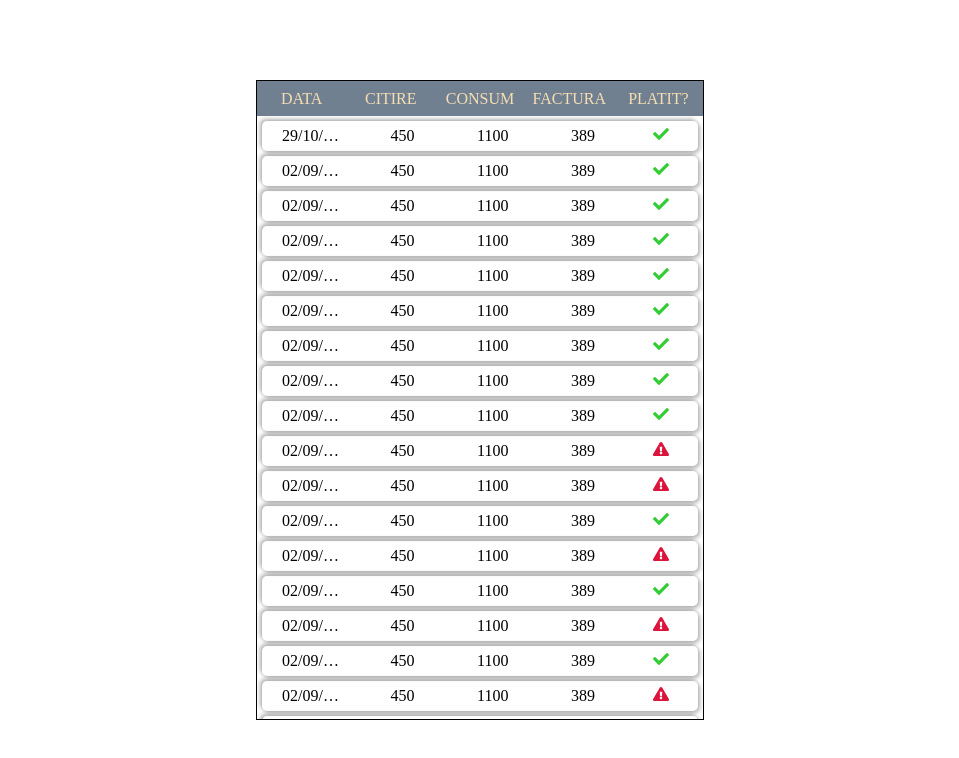
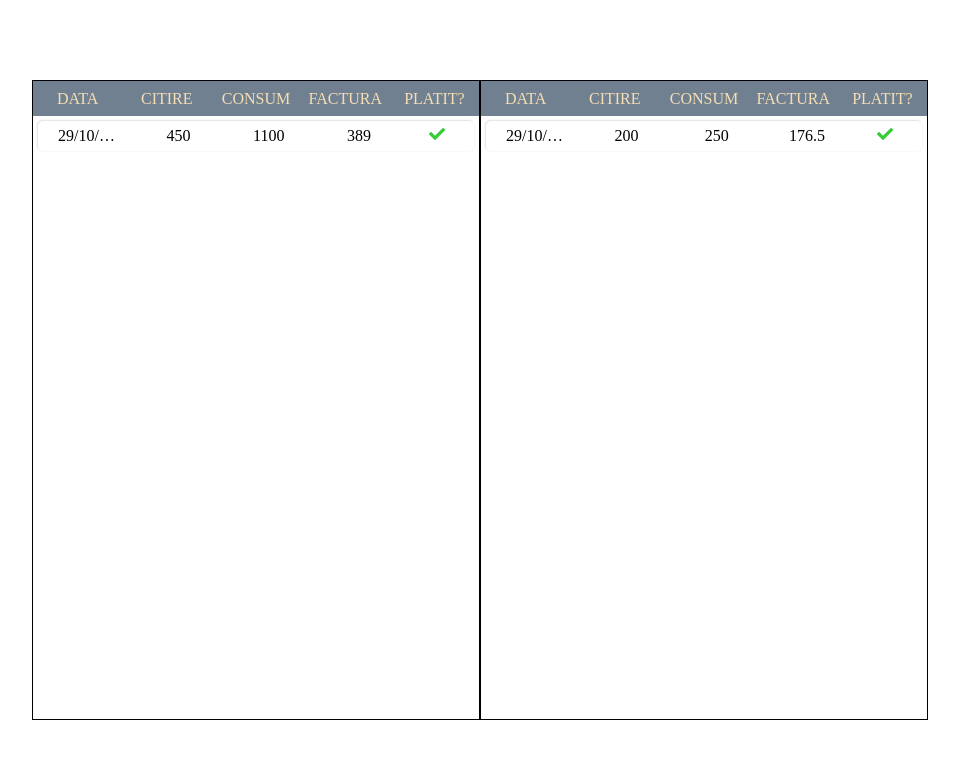
Before and after one commit to PeterBorza/RTK---presentationApp, a React (Create React App) app: page / in a window 1280 px wide. Shown: the top 758 px of the page, without its empty margins (160-1119 px from the left). Built offline with nearby package versions, Linux system fonts and the light colour scheme.

Commit message:
0003 - Expences put into Table, renderBody intro

```diff
--- a/src/App.tsx
+++ b/src/App.tsx
@@ -6,7 +6,7 @@ import { Building } from "./components/building-story";
 import { FormModal } from "./components/FormWrapper";
 
 import styles from "./App.module.scss";
-import TableContainer from "./components/house-keeping/GasTableContainer";
+import { GasExpences, LightExpences } from "./components/house-keeping";
 
 const App: React.FC = () => {
 	return (
@@ -15,7 +15,8 @@ const App: React.FC = () => {
 			{/* <Colors /> */}
 			{/* <Building /> */}
 			{/* <FormModal formWidth='80' /> */}
-			<TableContainer />
+			<GasExpences />
+			<LightExpences />
 		</div>
 	);
 };
--- a/src/components/house-keeping/GasCard/GasCard.module.scss
+++ b/src/components/house-keeping/GasCard/GasCard.module.scss
@@ -18,14 +18,12 @@
 		color: green;
 	}
 	&:hover {
-		background-color: rgb(218, 210, 210);
+		background-color: rgb(245, 239, 239);
 	}
 }
 
 .data {
 	padding: 0 15px;
-	font-weight: 400;
-	font-size: 1rem;
 	overflow: hidden;
 	text-overflow: ellipsis;
 	white-space: nowrap;
--- a/src/components/house-keeping/GasTableContainer.tsx
+++ b/src/components/house-keeping/GasTableContainer.tsx
@@ -1,37 +1,26 @@
-import React from "react";
-import ScrollTable from "../../reusables/ScrollTable";
 import { Gaz } from "./GasCard";
-import { gasState, gasLabelState } from "./selectors";
+import { Table } from "../../reusables/ScrollTable";
+import { gasState } from "./selectors";
 import { selectGas } from "./houseSlice";
 import { useDispatch, useSelector } from "react-redux";
 
-const TableContainer = () => {
+const GasTableContainer = () => {
 	const dispatch = useDispatch();
 	const gas = useSelector(gasState);
-	const labels = useSelector(gasLabelState);
 
 	const onGasClickHandler = (id: string) => {
 		dispatch(selectGas(id));
 	};
 
-	return (
-		<ScrollTable>
-			<ScrollTable.Header>
-				{labels.map(label => (
-					<span key={label}>{label}</span>
-				))}
-			</ScrollTable.Header>
-			<ScrollTable.Body>
-				{gas.map(item => (
-					<Gaz
-						key={item.id}
-						{...item}
-						onClick={() => onGasClickHandler(item.id)}
-					/>
-				))}
-			</ScrollTable.Body>
-		</ScrollTable>
-	);
+	const gasCards = () => {
+		return gas.map(item => (
+			<li key={item.id}>
+				<Gaz {...item} onClick={() => onGasClickHandler(item.id)} />
+			</li>
+		));
+	};
+
+	return <Table renderBody={() => gasCards()} />;
 };
 
-export default TableContainer;
+export default GasTableContainer;
--- a/src/components/house-keeping/LightCard/LightCard.module.scss
+++ b/src/components/house-keeping/LightCard/LightCard.module.scss
@@ -4,23 +4,33 @@
 .wrapper {
 	display: flex;
 	align-items: center;
-	justify-content: space-around;
+	justify-content: space-between;
 	border-radius: 5px;
 	margin: 5px;
 	padding: 5px;
 	@include shadow();
+	transition: all 120ms ease-out;
+	p {
+		width: 100%;
+	}
 
-	.data {
-		padding: 0 15px;
-		font-weight: 400;
-		font-size: 1rem;
-		overflow: hidden;
-		text-overflow: ellipsis;
-		white-space: nowrap;
-	}
 	span {
 		color: green;
 	}
+	&:hover {
+		background-color: rgb(245, 239, 239);
+	}
+}
+
+.data {
+	padding: 0 15px;
+	overflow: hidden;
+	text-overflow: ellipsis;
+	white-space: nowrap;
+}
+
+.selected {
+	background-color: rgb(168, 161, 161);
 }
 
 .green {
--- a/src/components/house-keeping/LightCard/LightCard.tsx
+++ b/src/components/house-keeping/LightCard/LightCard.tsx
@@ -5,32 +5,40 @@ import { FaCheck, FaExclamationTriangle } from "react-icons/fa";
 import styles from "./LightCard.module.scss";
 import classNames from "classnames";
 
-const LightCard: React.FC<LightState> = ({
+export interface Props {
+	onClick: () => void;
+}
+
+const LightCard: React.FC<LightState & Props> = ({
+	id,
+	units,
+	selected,
+	onClick,
+}) => {
+	const {
+		lightUnitsReadingDate,
 		lightUnits,
-	lightUnitsReadingDate,
+		lightUsage,
 		sumOfLightBill,
 		isLightBillPayed,
-	lightUsage,
-}) => {
+	} = units;
+	const classes = classNames(styles.wrapper, {
+		[styles["selected"]]: selected,
+	});
+
 	return (
-		<div className={styles.wrapper}>
-			<h3 className={styles.data}>
-				Data: <span>{lightUnitsReadingDate}</span>
-			</h3>
-			<h3 className={styles.data}>
-				Citire: <span>{lightUnits}</span>
-			</h3>
-			<h3 className={styles.data}>
-				Consum: <span>{lightUsage}</span>
-			</h3>
-			<h3 className={styles.data}>
-				Factura: <span>{sumOfLightBill}</span>
-			</h3>
+		<div className={classes} onClick={onClick}>
+			<p className={styles.data}>{lightUnitsReadingDate}</p>
+			<p className={styles.data}>{lightUnits}</p>
+			<p className={styles.data}>{lightUsage}</p>
+			<p className={styles.data}>{sumOfLightBill}</p>
+			<p>
 				{isLightBillPayed ? (
 					<FaCheck className={styles.green} />
 				) : (
 					<FaExclamationTriangle className={styles.red} />
 				)}
+			</p>
 		</div>
 	);
 };
--- /dev/null
+++ b/src/components/house-keeping/LightTableContainer.tsx
@@ -0,0 +1,29 @@
+import { Lumina } from "./LightCard";
+import { lightState } from "./selectors";
+import { selectLight } from "./houseSlice";
+import { useDispatch, useSelector } from "react-redux";
+import { Table } from "../../reusables/ScrollTable";
+
+const LightTableContainer = () => {
+	const dispatch = useDispatch();
+	const light = useSelector(lightState);
+
+	const onLightClickHandler = (id: string) => {
+		dispatch(selectLight(id));
+	};
+
+	const lightCards = () => {
+		return light.map(item => (
+			<li key={item.id}>
+				<Lumina
+					{...item}
+					onClick={() => onLightClickHandler(item.id)}
+				/>
+			</li>
+		));
+	};
+
+	return <Table renderBody={() => lightCards()} />;
+};
+
+export default LightTableContainer;
--- a/src/components/house-keeping/houseSlice.ts
+++ b/src/components/house-keeping/houseSlice.ts
@@ -8,6 +8,13 @@ export interface GasUnits {
 	sumOfGasBill: number;
 	isGasBillPayed: boolean;
 }
+export interface LightUnits {
+	lightUnitsReadingDate: string;
+	lightUnits: number;
+	lightUsage: number;
+	sumOfLightBill: number;
+	isLightBillPayed: boolean;
+}
 
 export interface GasState {
 	id: string;
@@ -17,11 +24,7 @@ export interface GasState {
 
 export interface LightState {
 	id: string;
-	lightUnits: number;
-	lightUnitsReadingDate: string;
-	sumOfLightBill: number;
-	isLightBillPayed: boolean;
-	lightUsage: number;
+	units: LightUnits;
 	selected: boolean;
 }
 
@@ -40,7 +43,7 @@ interface MyExpences {
 	gas: GasState[];
 	light: LightState[];
 	water: WaterState[];
-	gasLabels: string[];
+	labels: string[];
 }
 
 const initialState: MyExpences = {
@@ -56,301 +59,17 @@ const initialState: MyExpences = {
 			},
 			selected: false,
 		},
-		{
-			id: uuid(),
-			units: {
-				gasUnits: 450,
-				gasUnitsReadingDate: "02/09/2021",
-				sumOfGasBill: 389,
-				gasUsage: 1100,
-				isGasBillPayed: true,
-			},
-			selected: false,
-		},
-		{
-			id: uuid(),
-			units: {
-				gasUnits: 450,
-				gasUnitsReadingDate: "02/09/2021",
-				sumOfGasBill: 389,
-				gasUsage: 1100,
-				isGasBillPayed: true,
-			},
-			selected: false,
-		},
-		{
-			id: uuid(),
-			units: {
-				gasUnits: 450,
-				gasUnitsReadingDate: "02/09/2021",
-				sumOfGasBill: 389,
-				gasUsage: 1100,
-				isGasBillPayed: true,
-			},
-			selected: false,
-		},
-		{
-			id: uuid(),
-			units: {
-				gasUnits: 450,
-				gasUnitsReadingDate: "02/09/2021",
-				sumOfGasBill: 389,
-				gasUsage: 1100,
-				isGasBillPayed: true,
-			},
-			selected: false,
-		},
-		{
-			id: uuid(),
-			units: {
-				gasUnits: 450,
-				gasUnitsReadingDate: "02/09/2021",
-				sumOfGasBill: 389,
-				gasUsage: 1100,
-				isGasBillPayed: true,
-			},
-			selected: false,
-		},
-		{
-			id: uuid(),
-			units: {
-				gasUnits: 450,
-				gasUnitsReadingDate: "02/09/2021",
-				sumOfGasBill: 389,
-				gasUsage: 1100,
-				isGasBillPayed: true,
-			},
-			selected: false,
-		},
-		{
-			id: uuid(),
-			units: {
-				gasUnits: 450,
-				gasUnitsReadingDate: "02/09/2021",
-				sumOfGasBill: 389,
-				gasUsage: 1100,
-				isGasBillPayed: true,
-			},
-			selected: false,
-		},
-		{
-			id: uuid(),
-			units: {
-				gasUnits: 450,
-				gasUnitsReadingDate: "02/09/2021",
-				sumOfGasBill: 389,
-				gasUsage: 1100,
-				isGasBillPayed: true,
-			},
-			selected: false,
-		},
-		{
-			id: uuid(),
-			units: {
-				gasUnits: 450,
-				gasUnitsReadingDate: "02/09/2021",
-				sumOfGasBill: 389,
-				gasUsage: 1100,
-				isGasBillPayed: false,
-			},
-			selected: false,
-		},
-		{
-			id: uuid(),
-			units: {
-				gasUnits: 450,
-				gasUnitsReadingDate: "02/09/2021",
-				sumOfGasBill: 389,
-				gasUsage: 1100,
-				isGasBillPayed: false,
-			},
-			selected: false,
-		},
-		{
-			id: uuid(),
-			units: {
-				gasUnits: 450,
-				gasUnitsReadingDate: "02/09/2021",
-				sumOfGasBill: 389,
-				gasUsage: 1100,
-				isGasBillPayed: true,
-			},
-			selected: false,
-		},
-		{
-			id: uuid(),
-			units: {
-				gasUnits: 450,
-				gasUnitsReadingDate: "02/09/2021",
-				sumOfGasBill: 389,
-				gasUsage: 1100,
-				isGasBillPayed: false,
-			},
-			selected: false,
-		},
-		{
-			id: uuid(),
-			units: {
-				gasUnits: 450,
-				gasUnitsReadingDate: "02/09/2021",
-				sumOfGasBill: 389,
-				gasUsage: 1100,
-				isGasBillPayed: true,
-			},
-			selected: false,
-		},
-		{
-			id: uuid(),
-			units: {
-				gasUnits: 450,
-				gasUnitsReadingDate: "02/09/2021",
-				sumOfGasBill: 389,
-				gasUsage: 1100,
-				isGasBillPayed: false,
-			},
-			selected: false,
-		},
-		{
-			id: uuid(),
-			units: {
-				gasUnits: 450,
-				gasUnitsReadingDate: "02/09/2021",
-				sumOfGasBill: 389,
-				gasUsage: 1100,
-				isGasBillPayed: true,
-			},
-			selected: false,
-		},
-		{
-			id: uuid(),
-			units: {
-				gasUnits: 450,
-				gasUnitsReadingDate: "02/09/2021",
-				sumOfGasBill: 389,
-				gasUsage: 1100,
-				isGasBillPayed: false,
-			},
-			selected: false,
-		},
-		{
-			id: uuid(),
-			units: {
-				gasUnits: 450,
-				gasUnitsReadingDate: "02/09/2021",
-				sumOfGasBill: 389,
-				gasUsage: 1100,
-				isGasBillPayed: true,
-			},
-			selected: false,
-		},
-		{
-			id: uuid(),
-			units: {
-				gasUnits: 450,
-				gasUnitsReadingDate: "02/09/2021",
-				sumOfGasBill: 389,
-				gasUsage: 1100,
-				isGasBillPayed: true,
-			},
-			selected: false,
-		},
-		{
-			id: uuid(),
-			units: {
-				gasUnits: 450,
-				gasUnitsReadingDate: "02/09/2021",
-				sumOfGasBill: 389,
-				gasUsage: 1100,
-				isGasBillPayed: false,
-			},
-			selected: false,
-		},
-		{
-			id: uuid(),
-			units: {
-				gasUnits: 450,
-				gasUnitsReadingDate: "02/09/2021",
-				sumOfGasBill: 389,
-				gasUsage: 1100,
-				isGasBillPayed: true,
-			},
-			selected: false,
-		},
-		{
-			id: uuid(),
-			units: {
-				gasUnits: 450,
-				gasUnitsReadingDate: "02/09/2021",
-				sumOfGasBill: 389,
-				gasUsage: 1100,
-				isGasBillPayed: true,
-			},
-			selected: false,
-		},
-		{
-			id: uuid(),
-			units: {
-				gasUnits: 450,
-				gasUnitsReadingDate: "02/09/2021",
-				sumOfGasBill: 389,
-				gasUsage: 1100,
-				isGasBillPayed: true,
-			},
-			selected: false,
-		},
-		{
-			id: uuid(),
-			units: {
-				gasUnits: 450,
-				gasUnitsReadingDate: "02/09/2021",
-				sumOfGasBill: 389,
-				gasUsage: 1100,
-				isGasBillPayed: false,
-			},
-			selected: false,
-		},
-		{
-			id: uuid(),
-			units: {
-				gasUnits: 450,
-				gasUnitsReadingDate: "02/09/2021",
-				sumOfGasBill: 389,
-				gasUsage: 1100,
-				isGasBillPayed: true,
-			},
-			selected: false,
-		},
-		{
-			id: uuid(),
-			units: {
-				gasUnits: 450,
-				gasUnitsReadingDate: "02/09/2021",
-				sumOfGasBill: 389,
-				gasUsage: 1100,
-				isGasBillPayed: false,
-			},
-			selected: false,
-		},
-		{
-			id: uuid(),
-			units: {
-				gasUnits: 450,
-				gasUnitsReadingDate: "02/09/2021",
-				sumOfGasBill: 389,
-				gasUsage: 1100,
-				isGasBillPayed: false,
-			},
-			selected: false,
-		},
 	],
 	light: [
 		{
 			id: uuid(),
-			lightUnits: 200,
-			lightUnitsReadingDate: "",
-			sumOfLightBill: 176.5,
-			isLightBillPayed: true,
-			lightUsage: 250,
+			units: {
+				lightUnits: 200,
+				lightUnitsReadingDate: "29/10/2021",
+				sumOfLightBill: 176.5,
+				isLightBillPayed: true,
+				lightUsage: 250,
+			},
 			selected: false,
 		},
 	],
@@ -366,7 +85,7 @@ const initialState: MyExpences = {
 			selected: false,
 		},
 	],
-	gasLabels: ["data", "citire", "consum", "factura", "platit?"],
+	labels: ["data", "citire", "consum", "factura", "platit?"],
 };
 
 export const houseSlice = createSlice({
@@ -381,9 +100,17 @@ export const houseSlice = createSlice({
 				item => (item.selected = item.id === payload ? true : false)
 			);
 		},
+		selectLight: (
+			{ light }: MyExpences,
+			{ payload }: PayloadAction<string>
+		) => {
+			light.map(
+				item => (item.selected = item.id === payload ? true : false)
+			);
+		},
 	},
 });
 
-export const { selectGas } = houseSlice.actions;
+export const { selectGas, selectLight } = houseSlice.actions;
 
 export default houseSlice.reducer;
--- a/src/components/house-keeping/index.ts
+++ b/src/components/house-keeping/index.ts
@@ -1 +1,2 @@
-export { default as Expences } from "./GasTableContainer";
+export { default as GasExpences } from "./GasTableContainer";
+export { default as LightExpences } from "./LightTableContainer";
--- a/src/components/house-keeping/selectors.ts
+++ b/src/components/house-keeping/selectors.ts
@@ -8,8 +8,12 @@ export const selectedGas = ({ house }: typeofHouseState) => {
 	house.gas.find(item => item.selected === true);
 };
 
+export const selectedLight = ({ house }: typeofHouseState) => {
+	house.light.find(item => item.selected === true);
+};
+
 export const lightState = ({ house }: typeofHouseState) => house.light;
 
 export const waterState = ({ house }: typeofHouseState) => house.water;
 
-export const gasLabelState = ({ house }: typeofHouseState) => house.gasLabels;
+export const labelState = ({ house }: typeofHouseState) => house.labels;
--- a/src/css/_mixins.scss
+++ b/src/css/_mixins.scss
@@ -137,7 +137,7 @@
 
 @mixin shadow {
 	transition: box-shadow 100ms ease;
-	box-shadow: 2px 2px 4px rgba(0, 0, 0, 0.3), -2px -2px 4px rgba(0, 0, 0, 0.3);
+	box-shadow: 0px 0px 2px rgba(0, 0, 0, 0.1), -1px -1px 2px rgba(0, 0, 0, 0.1);
 	&:hover {
 		box-shadow: 4px 4px 12px rgba(0, 0, 0, 0.3);
 	}
--- /dev/null
+++ b/src/reusables/ScrollTable/Table.tsx
@@ -0,0 +1,25 @@
+import { FC, ReactNode } from "react";
+import ScrollTable from ".";
+import { labelState } from "../../components/house-keeping/selectors";
+import { useSelector } from "react-redux";
+
+export interface Props {
+	renderBody: () => ReactNode;
+}
+
+const Table: FC<Props> = ({ renderBody }) => {
+	const labels = useSelector(labelState);
+
+	return (
+		<ScrollTable>
+			<ScrollTable.Header>
+				{labels.map(label => (
+					<span key={label}>{label}</span>
+				))}
+			</ScrollTable.Header>
+			<ScrollTable.Body>{renderBody()}</ScrollTable.Body>
+		</ScrollTable>
+	);
+};
+
+export default Table;
--- a/src/reusables/ScrollTable/index.ts
+++ b/src/reusables/ScrollTable/index.ts
@@ -1,5 +1,6 @@
 import ScrollTable from "./ScrollTable";
 import Header from "./Header";
 import Body from "./Body";
+export { default as Table } from "./Table";
 
 export default Object.assign(ScrollTable, { Header, Body });
```
Lines whose indentation alone changed are shown as unchanged.
